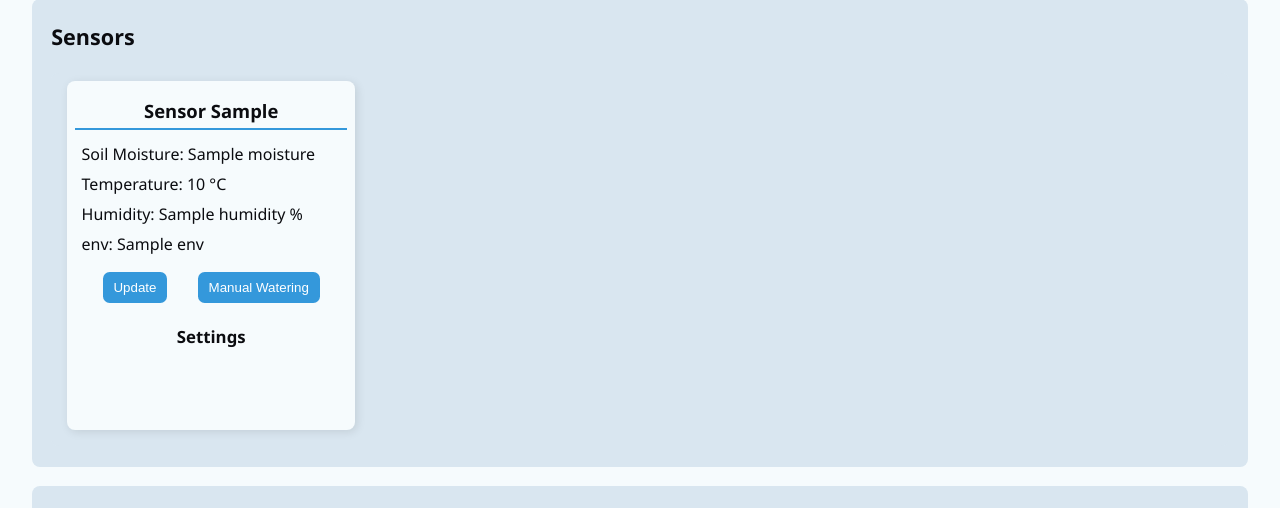
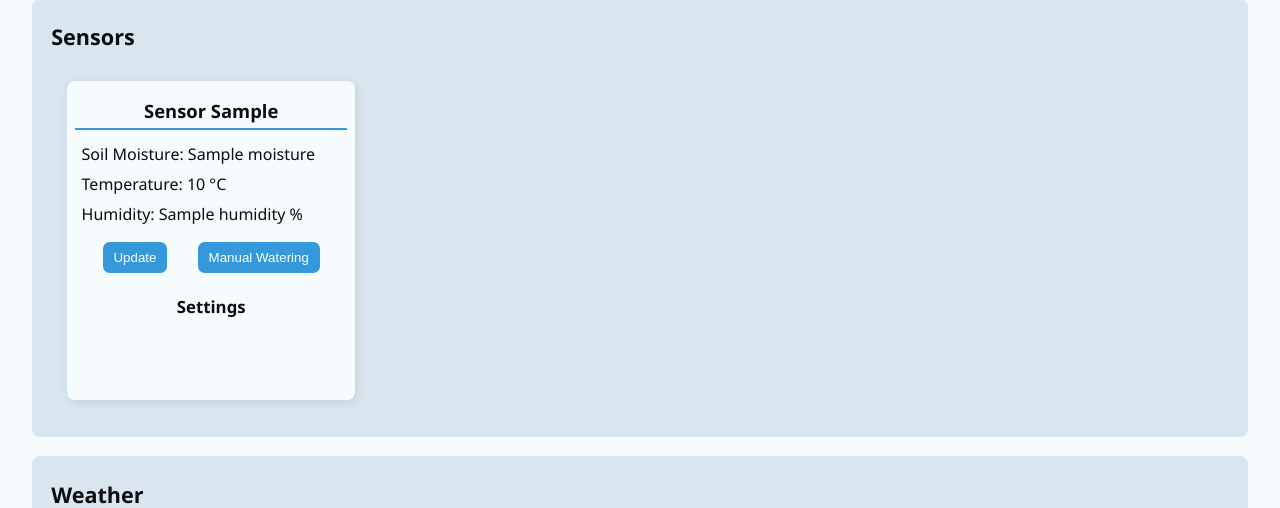
Before and after one commit to ppetruso8/smart_irrigation_system, a Flask app: template webapp/templates/index.html in a window 1280 px wide. Shown: the part 235-743 px from the top of the page. Run offline with Flask 3, Linux system fonts and the light colour scheme; the template is opened without the code that fills it: values that come from a table or form of the project are taken from there, most other values are stand-ins (such as "Sample title", 1, 10 or a date in 2020); some web fonts are replaced.

Commit message:
Remove unnecessary fields

```diff
--- a/webapp/templates/index.html
+++ b/webapp/templates/index.html
@@ -11,7 +11,6 @@
                 <p>Soil Moisture: {{ sensor.moisture }}</p>
                 <p>Temperature: {{ sensor.temperature }} °C</p>
                 <p>Humidity: {{ sensor.humidity }} %</p>
-                <p>env: {{ sensor.env }}</p>
 
                 <div class="sensor_buttons">
                     <button onclick="refresh()">Update</button>
```
